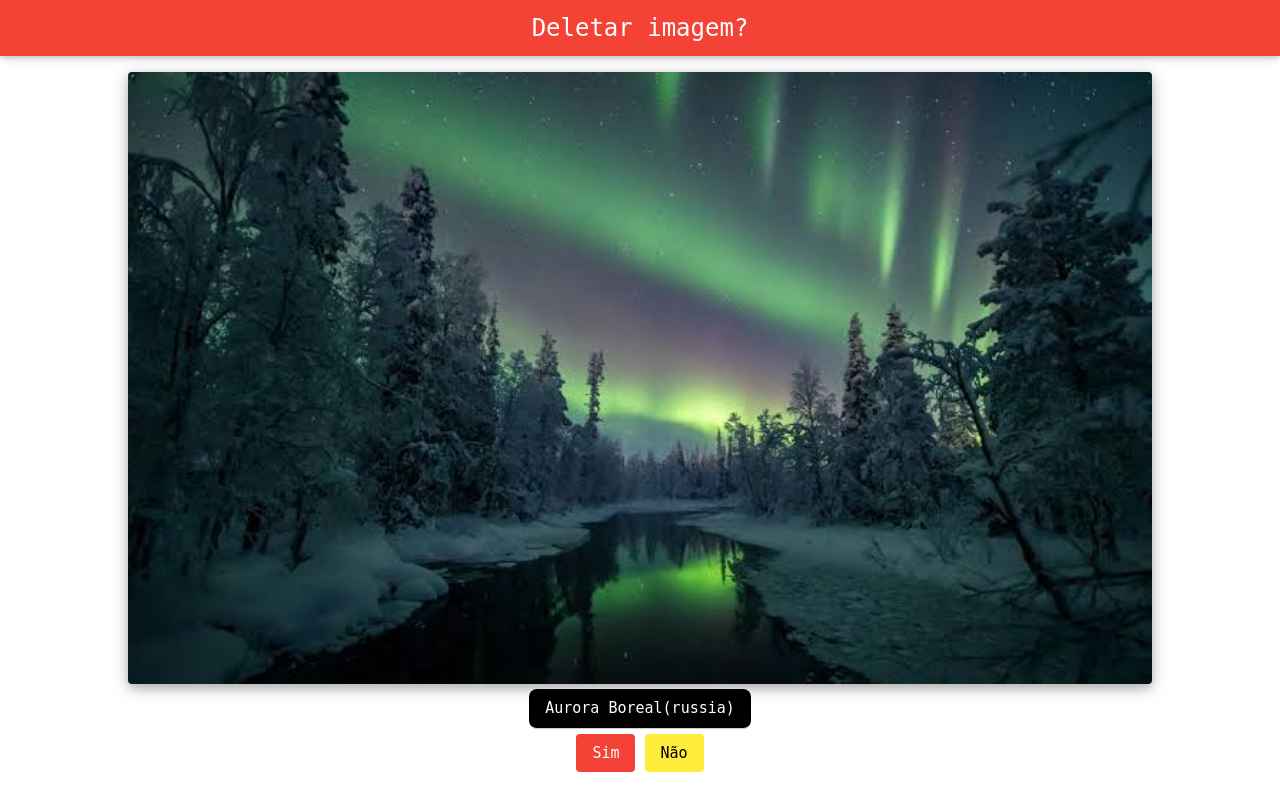
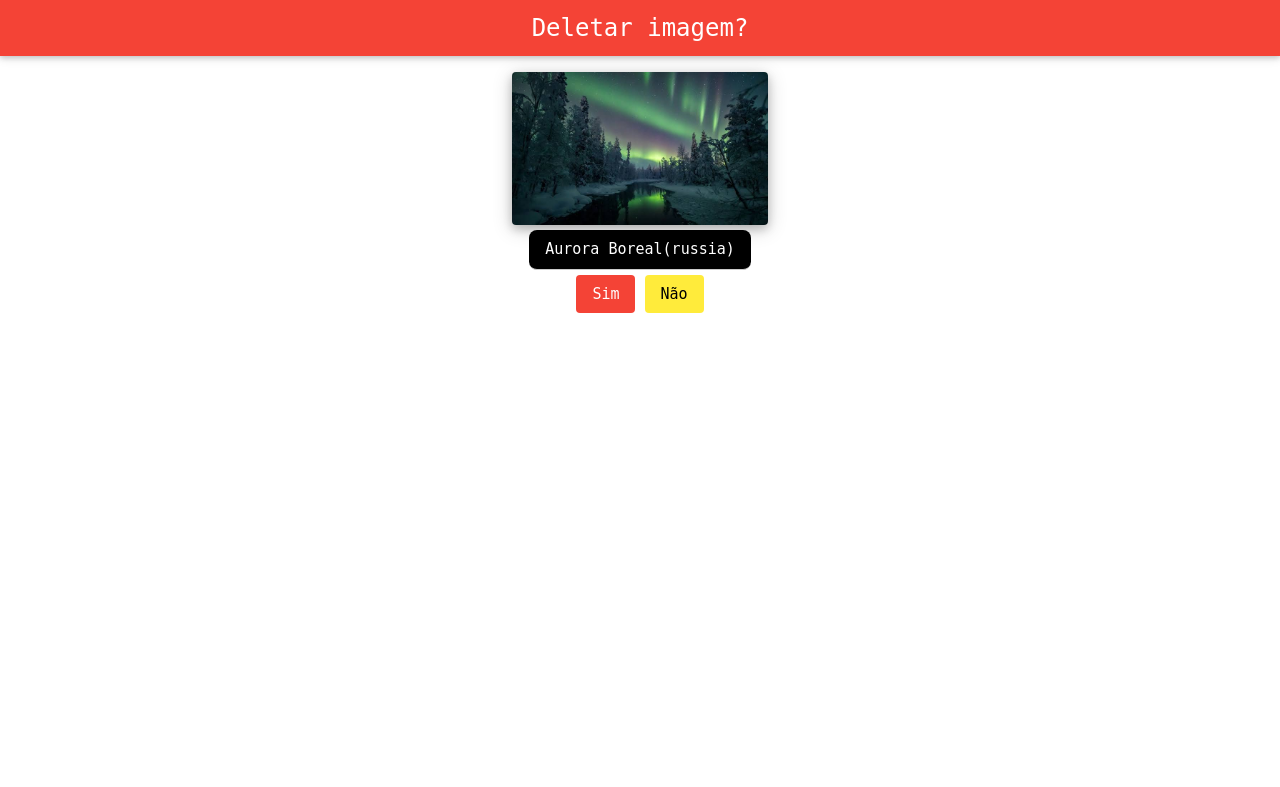
Before and after one commit to kaiodwada/gallery-php-crud, a PHP site: page /templates/confirmadel.php?id=1 in a window 1280 px wide. Shown: the top 787 px of the page. Run offline with PHP 8.4, Linux system fonts and the light colour scheme; data comes from the database, SQL or seed files in the repository.

Commit message:
Add files via upload

```diff
--- a/templates/confirmadel.php
+++ b/templates/confirmadel.php
@@ -24,22 +24,19 @@ $row = mysqli_fetch_assoc($result);
         </section>
         <section>
             <div class="">
-<form class="efeito w3-text-black">
+                <form class="efeito w3-text-black">
                     <input readonly type="hidden" value="<?php echo $row["id"]; ?>">
-                    <img id="efeito" class=" w3-round w3-card-4 " width="80%" src="../model/crud/uploads/<?php echo $row["nome"]; ?>">
-
+                    <img id="efeito" class="box-upd-img w3-round w3-card-4 " src="../model/crud/uploads/<?php echo $row["nome"]; ?>">
                     <p class="w3-round-large w3-text w3-black w3-border-bottom w3-padding">
                         <?php echo $row["nome_img"]; ?>
                     </p>
                     <div class="w3-margin-bottom">
-        <a class="w3-button w3-red w3-round w3-hover-orange"  href="../model/crud/delete.php?id=<?php echo $row["id"]?>">Sim</a>
-
+                        <a class="w3-button w3-red w3-round w3-hover-orange" href="../model/crud/delete.php?id=<?php echo $row["id"] ?>">Sim</a>
                         <a href="galeria.php" class="w3-button w3-yellow w3-round w3-hover-amber">Não</a>
                     </div>
                 </form>
-
             </div>
         </section>
         <script src="../assets/js/main.js"></script>
-    </body>
+</body>
 </html>
--- a/templates/confirmaup.php
+++ b/templates/confirmaup.php
@@ -27,7 +27,7 @@ $conn_bd->close();
             <div class="">
                 <form action="../model/crud/update.php?id=<?php echo $row["id"] ?>" class="efeito w3-text-black">
                     <input name="id" readonly type="hidden" value="<?php echo $row["id"]; ?>">
-                    <img name="nome_img"id="efeito" class=" w3-round w3-card-4 " width="80%" src="../model/crud/uploads/<?php echo $row["nome"]; ?>">
+                    <img name=" nome_img"id="efeito" class="box-upd-img w3-round w3-card-4 "   src="../model/crud/uploads/<?php echo $row["nome"]; ?>">
                 <div class="w3-margin-top box-name">
                     <label class=" w3-text-blue" for="img"><b> Nome da Imagen:</b> </label>
                     <input autocomplete="off"type="text" id="nome_upd" class="w3-input w3-border" name="nome_img" value="<?php echo $row["nome_img"] ?>">
@@ -37,7 +37,6 @@ $conn_bd->close();
                         <a href="galeria.php" class="w3-button w3-yellow w3-round w3-hover-amber">Voltar</a>
                     </div>
                 </form>
-
             </div>
         </section>
         <script src="../assets/js/main.js"></script>
```
Also changed, not shown: templates/galeria.php (+3 -9 lines).
